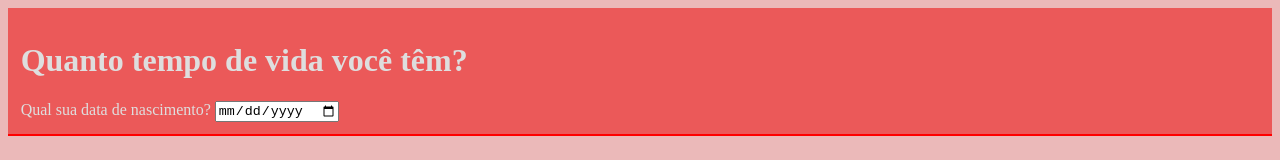
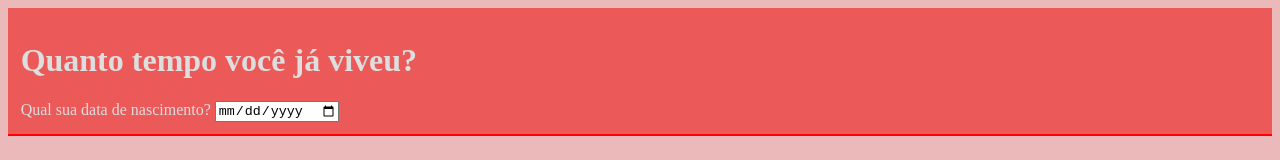
Before and after one commit to thazsobral/my-lifetime, a plain HTML site: page index.html in a window 1280 px wide. Shown: the top 160 px of the page. Drawn offline with Linux system fonts and the light colour scheme; files whose address does not match are found by name.

Commit message:
Update index.html

```diff
--- a/index.html
+++ b/index.html
@@ -8,7 +8,7 @@
   </head>
   <body>
     <header>
-      <h1>Quanto tempo de vida você têm?</h1>
+      <h1>Quanto tempo você já viveu?</h1>
       <label for="date">Qual sua data de nascimento?</label>
       <input type="date" name="date" id="date-of-birth" onchange="orchestrator()">
     </header>
```
